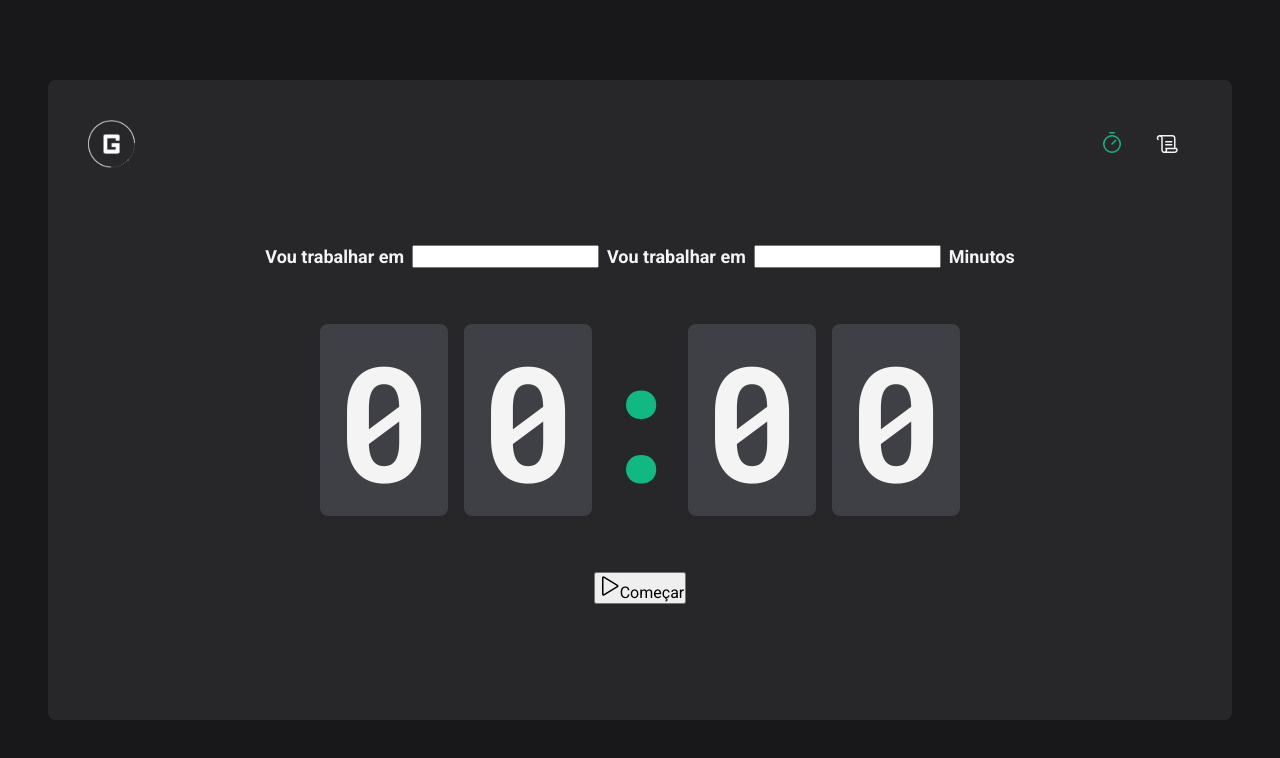
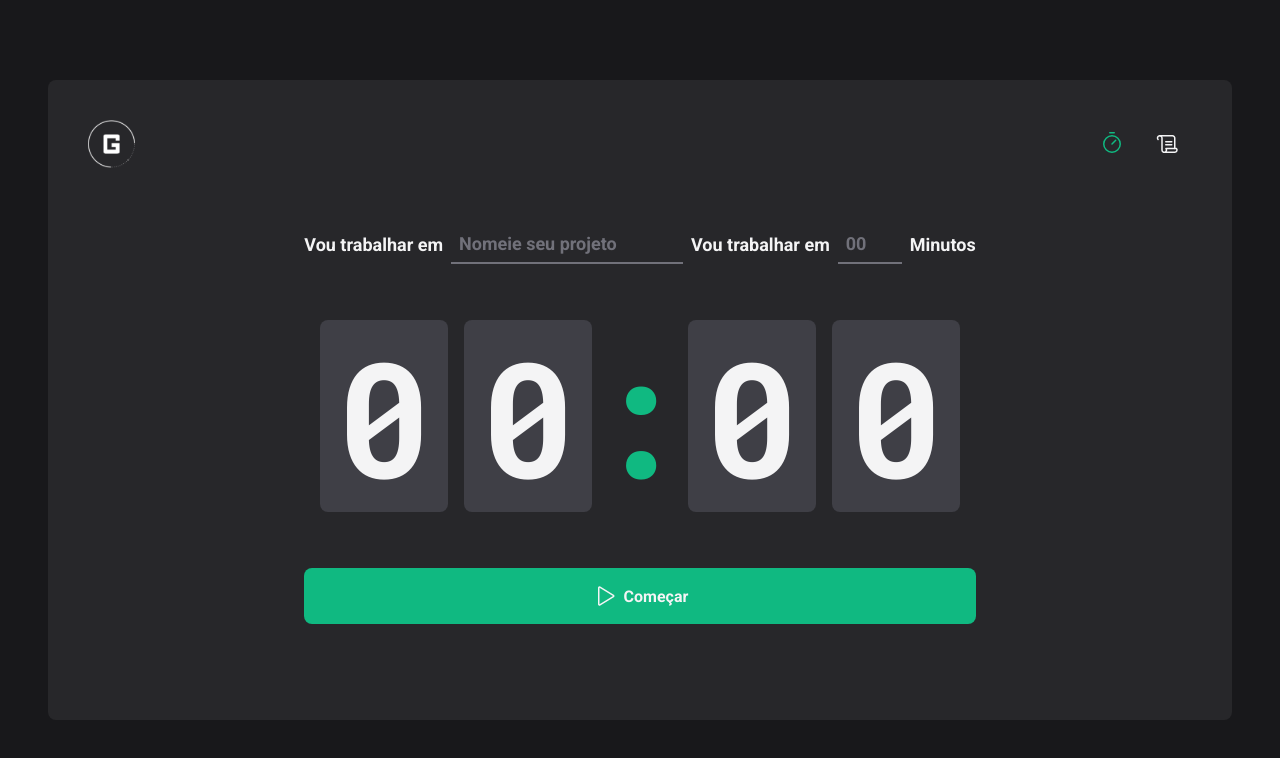
Before and after one commit to GabrielS0ares/timer-pomodoro, a React (Vite) app: page / in a window 1280 px wide. Shown: the top 758 px of the page. Built offline with nearby package versions, Linux system fonts and the light colour scheme.

Commit message:
Style(Home): estiliza o button e os inputs

```diff
--- a/src/pages/Home/index.tsx
+++ b/src/pages/Home/index.tsx
@@ -3,7 +3,10 @@
   CountdownContainer,
   FormContainer,
   HomeContainer,
+  MinutesAmountInput,
   Separator,
+  StartCountDownButton,
+  TaskInput,
 } from './styles'
 
 export default function Home() {
@@ -12,10 +15,14 @@
       <form action="">
         <FormContainer>
           <label htmlFor="task">Vou trabalhar em</label>
-          <input id="task" />
+          <TaskInput id="task" placeholder="Nomeie seu projeto" />
 
           <label htmlFor="minutesAmount">Vou trabalhar em</label>
-          <input type="number" id="minutesAmount" />
+          <MinutesAmountInput
+            type="number"
+            id="minutesAmount"
+            placeholder="00"
+          />
 
           <span>Minutos</span>
         </FormContainer>
@@ -28,10 +35,10 @@
           <span>0</span>
         </CountdownContainer>
 
-        <button type="submit">
+        <StartCountDownButton type="submit">
           <Play size={24} />
           Começar
-        </button>
+        </StartCountDownButton>
       </form>
     </HomeContainer>
   )
--- a/src/pages/Home/styles.ts
+++ b/src/pages/Home/styles.ts
@@ -27,6 +27,34 @@
   flex-wrap: wrap;
 `
 
+const BaseInput = styled.input`
+  background: transparent;
+  height: 2.5rem;
+  border: 0;
+  border-bottom: 2px solid ${(props) => props.theme['zinc-500']};
+  font-weight: bold;
+  font-size: 1.125rem;
+  padding: 0 0.5rem;
+  color: ${(props) => props.theme['zinc-100']};
+
+  &::placeholder {
+    color: ${(props) => props.theme['zinc-500']};
+  }
+
+  &:focus {
+    box-shadow: none;
+    border-color: ${(props) => props.theme['emerald-500']};
+  }
+`
+
+export const TaskInput = styled(BaseInput)`
+  flex: 1;
+`
+
+export const MinutesAmountInput = styled(BaseInput)`
+  width: 4rem;
+`
+
 export const CountdownContainer = styled.div`
   font-family: 'Roboto Mono', monospace;
   font-size: 10rem;
@@ -50,3 +78,31 @@
   display: flex;
   justify-content: center;
 `
+
+export const StartCountDownButton = styled.button`
+  width: 100%;
+  border: 0;
+  padding: 1rem;
+  border-radius: 8px;
+
+  display: flex;
+  justify-content: center;
+  align-items: center;
+
+  gap: 0.5rem;
+  font-weight: bold;
+
+  cursor: pointer;
+
+  background: ${(props) => props.theme['emerald-500']};
+  color: ${(props) => props.theme['zinc-100']};
+
+  &:disabled {
+    opacity: 0.7;
+    cursor: not-allowed;
+  }
+
+  &:not(:disabled):hover {
+    background: ${(props) => props.theme['emerald-700']};
+  }
+`
```
